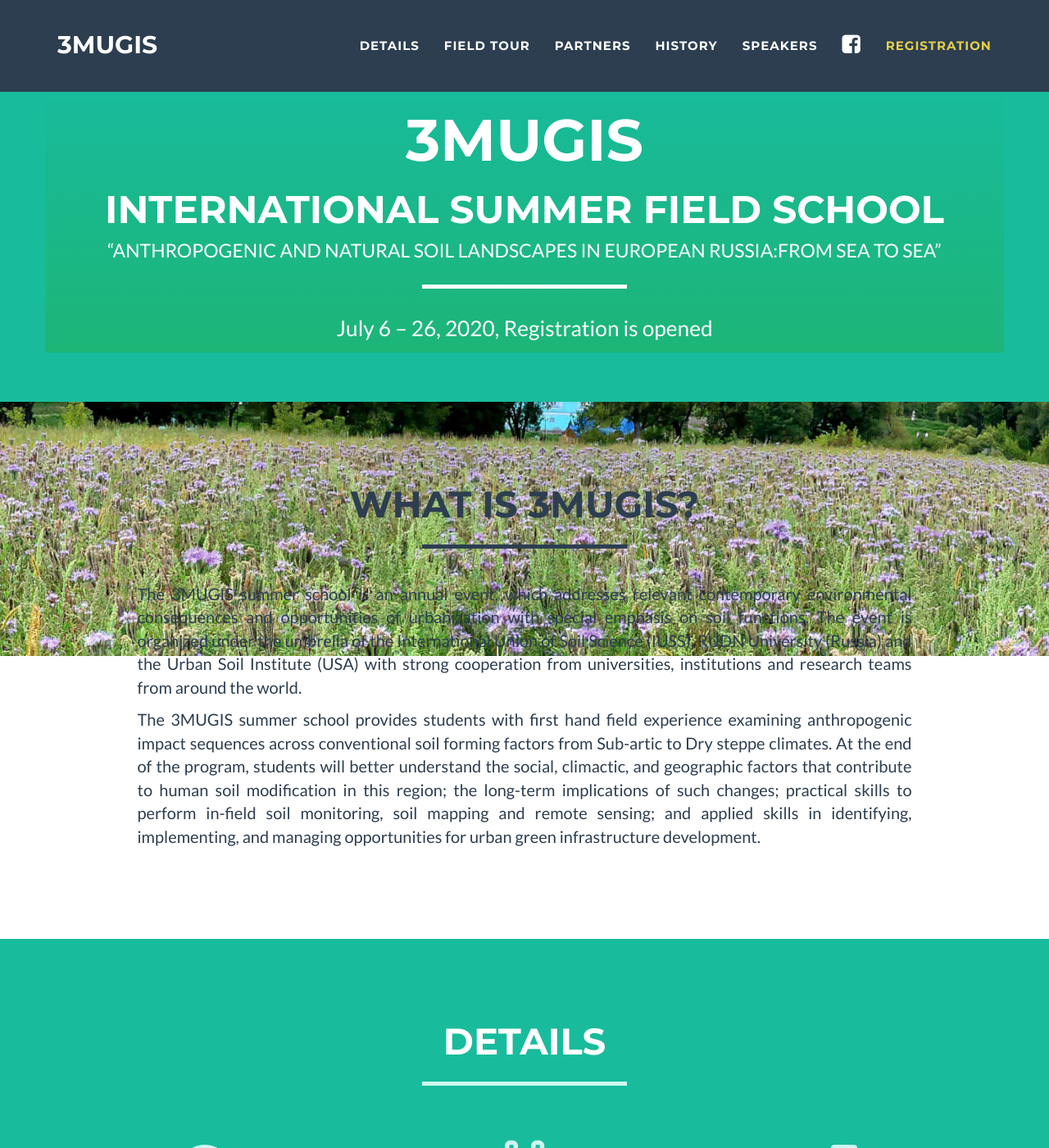
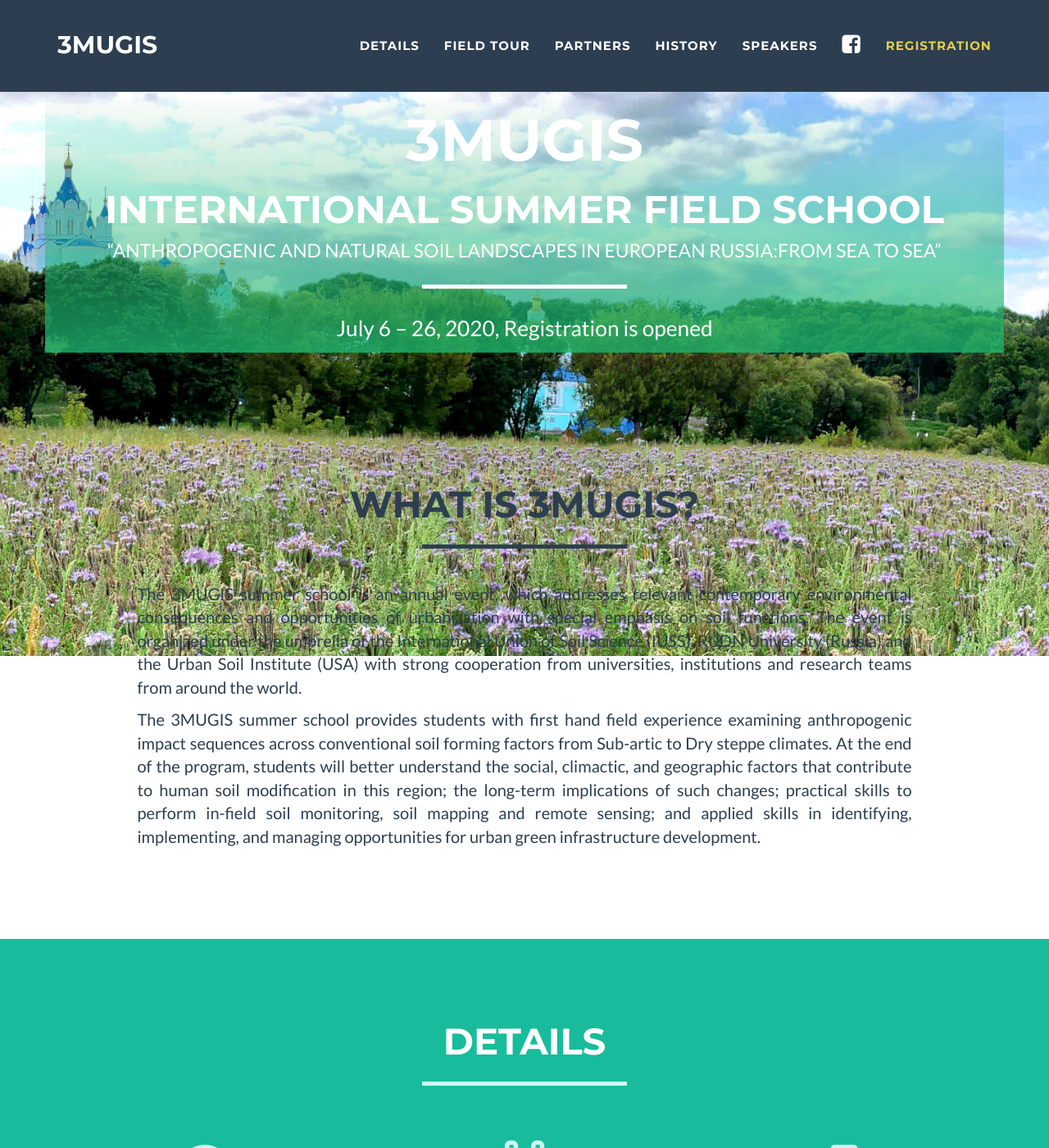
Before and after one commit to erasmus-rudn/erasmus-rudn.github.io, a Jekyll site: the page built from index.md, in a window 1280 px wide and 1400 px high. Shown: the whole window at 82% size. Built offline with Jekyll 4.4.1, drawn with Linux system fonts in a browser that asks for light colours.

Commit message:
Update style.css

```diff
--- a/_layouts/style.css
+++ b/_layouts/style.css
@@ -7,7 +7,9 @@ background: linear-gradient(
         rgba(30,180,110,0.8)
 );
 }
-
+header {
+        background:none !important
+}
 #background-carousel{
   position:absolute;
   width:100%;
```
